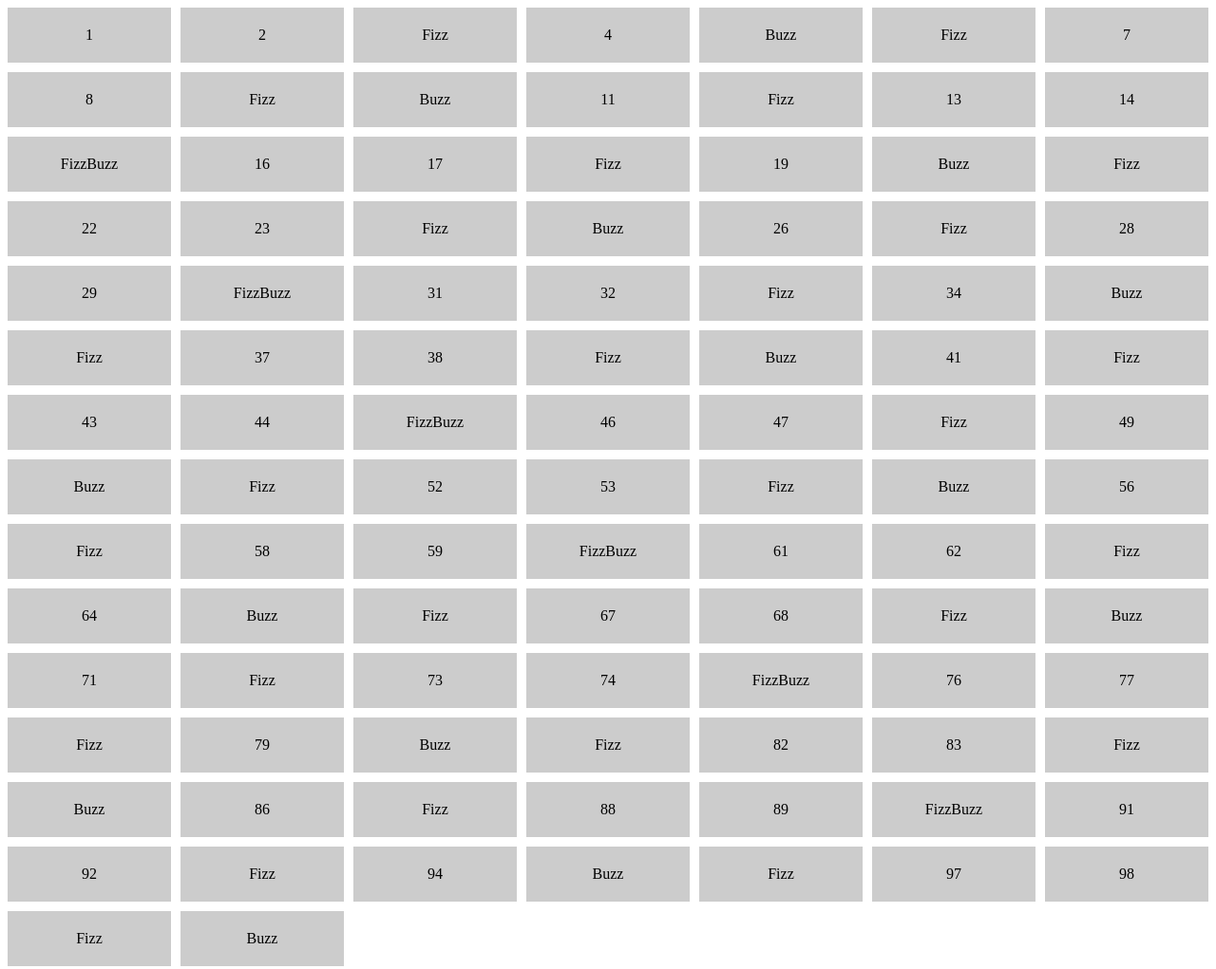
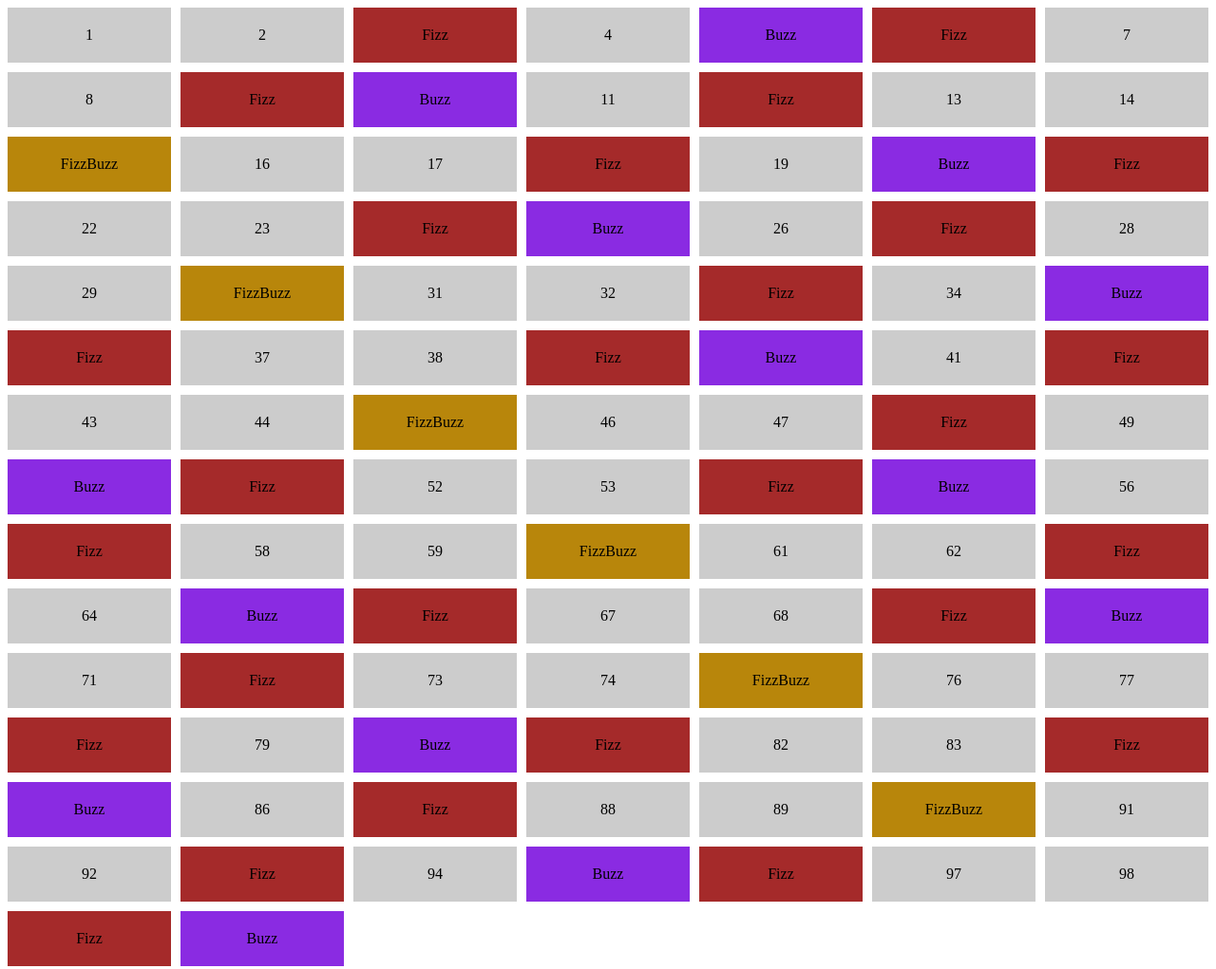
Before and after one commit to Giorgiopri22/js-fizzbuzz, a plain HTML site: page index.html in a window 1280 px wide. Shown: the whole page at 95% size. Drawn offline with Linux system fonts and the light colour scheme.

Commit message:
FIzzBuzz

```diff
--- a/main.js
+++ b/main.js
@@ -4,18 +4,24 @@ const gridContainer = document.getElementById("grid-container");
 // Loop attraverso i numeri da 1 a 100
 for (let i = 1; i <= 100; i++) {
   let result = "";
-
+  const gridItem = document.createElement("div");
+  gridItem.classList.add("grid-item");
+  gridContainer.appendChild(gridItem);
 
   if (i % 3 === 0) {
     result += "Fizz";
+   // gridItem.classList.add("Fizz");
   }
   if (i %  5=== 0) {
     result += "Buzz";
+    //gridItem.classList.add("Buzz");
+  }
+  if(result=="FizzBuzz"){
+    //gridItem.classList.add("FizzBuzz")
+  }
+  if(result!=""){
+      gridItem.classList.add(result);
   }
 
-  const gridItem = document.createElement("div");
-  gridItem.classList.add("grid-item");
-  gridItem.textContent = result || i;
-
-  gridContainer.appendChild(gridItem);
+  gridItem.textContent = result || i ;
 }
--- a/style.css
+++ b/style.css
@@ -9,3 +9,20 @@
     padding: 20px;
     text-align: center;
   }
+
+
+  .Fizz{
+    background-color: brown;
+  }
+
+  .Buzz{
+    background-color: blueviolet;
+  }
+
+  .FizzBuzz{
+    background-color: darkgoldenrod;
+  }
+
+  .bg-number{
+    background-color: darkcyan;
+  }
```
